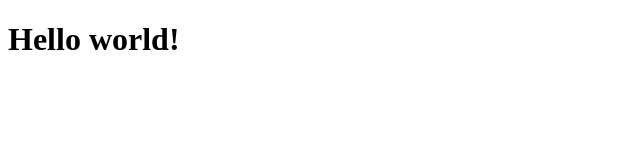
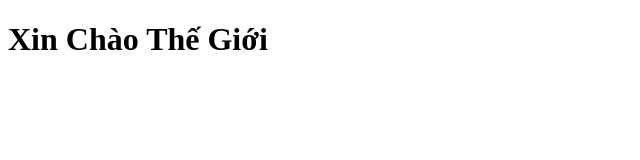
Before and after one commit to trvinhky/ct300_lab1, a plain HTML site: page index.html in a window 1280 px wide. Shown: the whole page, without its empty margins (0-640 px from the left). Drawn offline with Linux system fonts and the light colour scheme.

Commit message:
member3_commit

```diff
--- a/index.html
+++ b/index.html
@@ -7,6 +7,6 @@
     <title>Document</title>
   </head>
   <body>
-    <h1>Hello world!</h1>
+    <h1>Xin Chào Thế Giới</h1>
   </body>
 </html>
```
